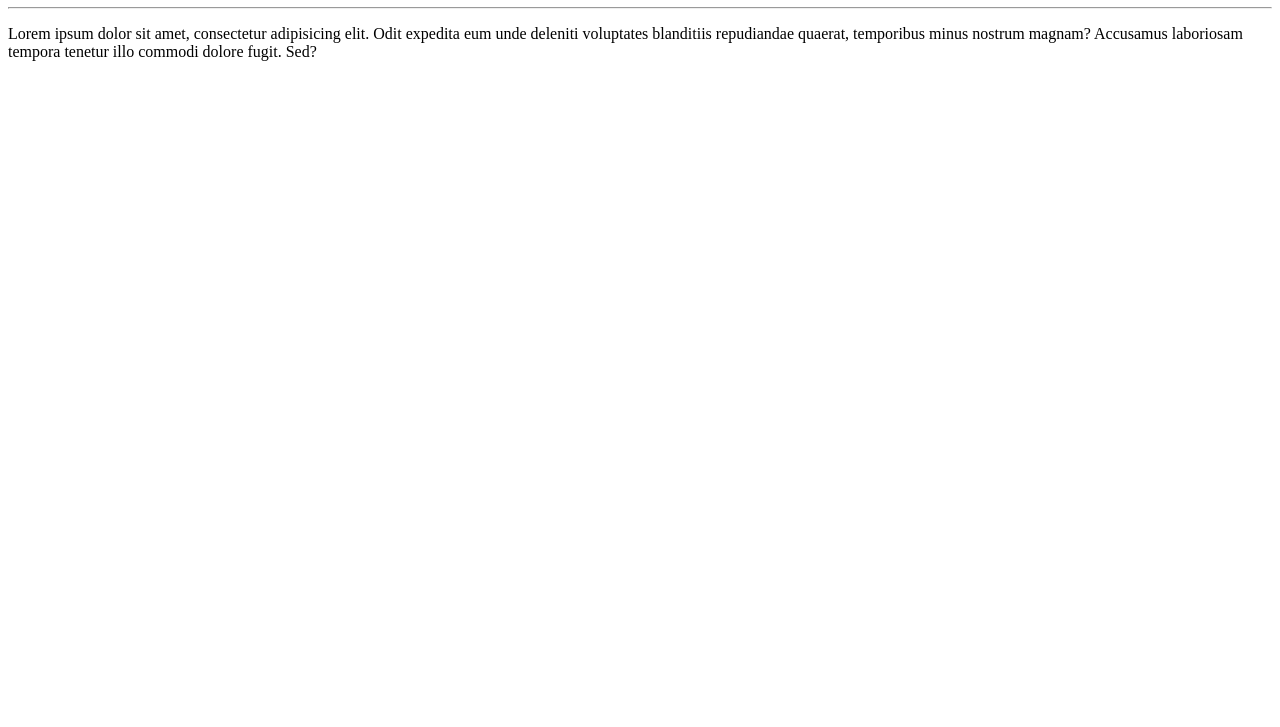
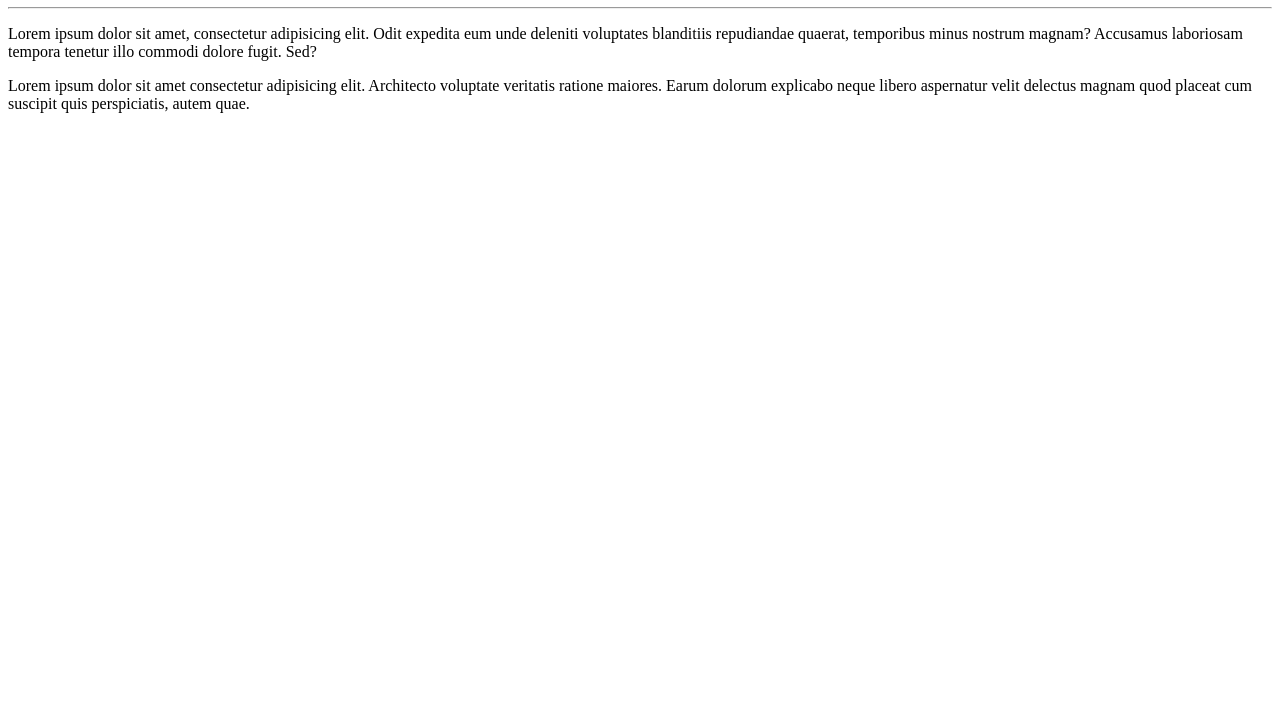
Before and after one commit to LazaroRamos11/Ola-mundo, a plain HTML site: page Site exemplo/index.html in a window 1280 px wide. Shown: the part 73-800 px from the top of the page. Drawn offline with Linux system fonts and the light colour scheme.

Commit message:
Adicionei um paragrafo

```diff
--- a/Site exemplo/index.html
+++ b/Site exemplo/index.html
@@ -9,5 +9,6 @@
     <h1>Olá, Mundo!</h1>
     <hr>
     <p>Lorem ipsum dolor sit amet, consectetur adipisicing elit. Odit expedita eum unde deleniti voluptates blanditiis repudiandae quaerat, temporibus minus nostrum magnam? Accusamus laboriosam tempora tenetur illo commodi dolore fugit. Sed?</p>
+    <p>Lorem ipsum dolor sit amet consectetur adipisicing elit. Architecto voluptate veritatis ratione maiores. Earum dolorum explicabo neque libero aspernatur velit delectus magnam quod placeat cum suscipit quis perspiciatis, autem quae.</p>
 </body>
 </html>
```
